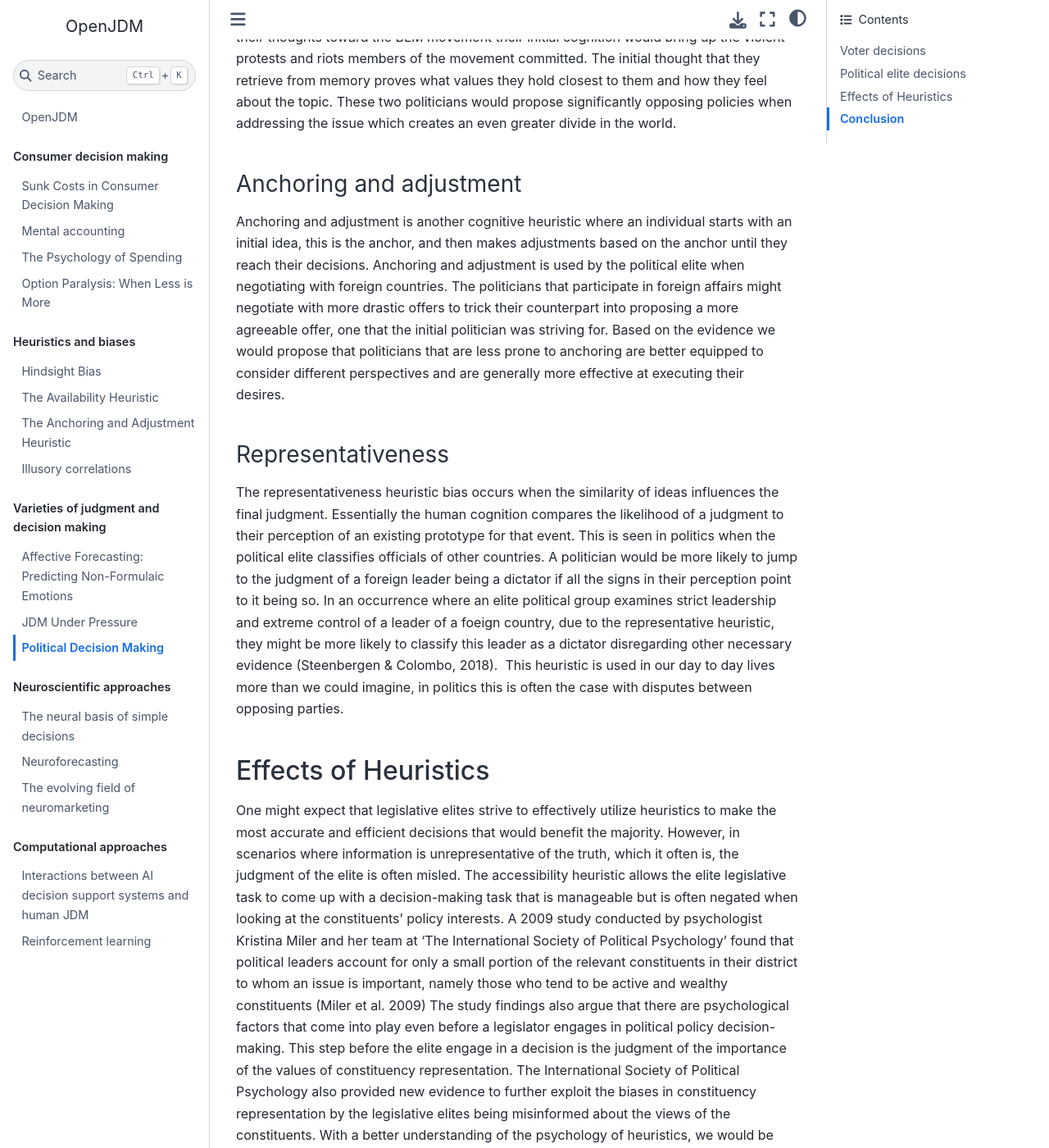
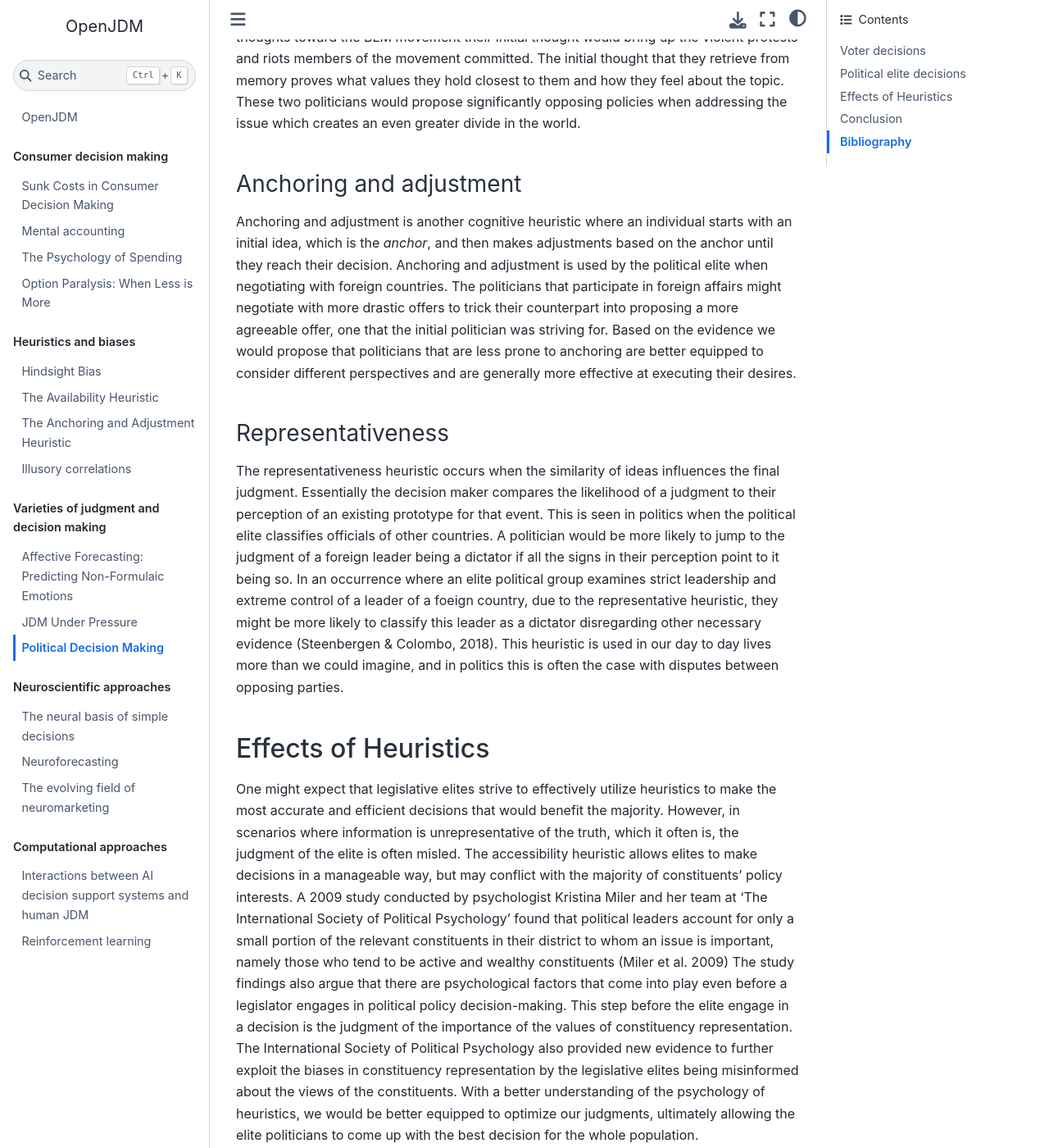
Before and after one commit to openjdm/openjdm.github.io, a Jupyter Book: the page built from book/political_decision_making.md, in a window 1280 px wide and 1400 px high, scrolled down 2919 px. Shown: the whole window at 82% size. Built offline with Jupyter Book 1.0.4 settings and Sphinx 7.4.7 and the Sphinx Book theme 1.1.4, drawn with Linux system fonts in a browser that asks for light colours; some of the changed text lies outside the part shown.

Commit message:
final cleanup

```diff
--- a/book/political_decision_making.md
+++ b/book/political_decision_making.md
@@ -97,7 +97,7 @@
 complex decisions having an effect on such a vast amount of people.
 Politics is not a simple topic and deciphering what systems should be in
 place to maximize society should only be a task for the most
-informed.<span class="Apple-converted-space"> </span>
+informed.
 
 According to Ivan Cerovac’s paper titled “Elite Decision Making,” the
 elite are less prone to loss aversion and are better at utilizing
@@ -106,7 +106,7 @@
 reach a quick and efficient judgement during decision-making. Heuristics
 are necessary for decision making, especially among the political elite,
 because it allows one to take an excess of information to derive the
-appropriate decision.<span class="Apple-converted-space">  </span>Not
+appropriate decision. Not
 only do the political elite have to come up with decisions regarding
 complex situations, they also must consider a surplus of information
 that would take a substantial amount of time to consider all options in
@@ -126,39 +126,35 @@
 individual when evaluating their judgment of a situation. Essentially
 the examples that we more readily recall are the ones our cognition
 views as most important. An example of this that relates to society and
-politics today is the BLM movement or Black Lives Matter. Political
+politics today is the Black Lives Matter (BLM) movement. Political
 elite may predict the necessary steps to address the social movement
 however fail to execute the appropriate policy. If a far-left politician
-was told to address the BLM movement, their cognition might instantly
+was told to address the BLM movement, they might instantly
 think of the passing of George Floyd and the multiple instances of
 police brutality. However, if a far-right politician was asked about
-their thoughts toward the BLM movement their initial cognition would
+their thoughts toward the BLM movement their initial thought would
 bring up the violent protests and riots members of the movement
 committed. The initial thought that they retrieve from memory proves
 what values they hold closest to them and how they feel about the topic.
 These two politicians would propose significantly opposing policies when
 addressing the issue which creates an even greater divide in the world.
 
-
 ### Anchoring and adjustment
 Anchoring and adjustment is
 another cognitive heuristic where an individual starts with an initial
-idea, this is the anchor, and then makes adjustments based on the anchor
-until they reach their decisions. Anchoring and adjustment is used by
+idea, which is the *anchor*, and then makes adjustments based on the anchor
+until they reach their decision. Anchoring and adjustment is used by
 the political elite when negotiating with foreign countries. The
 politicians that participate in foreign affairs might negotiate with
 more drastic offers to trick their counterpart into proposing a more
 agreeable offer, one that the initial politician was striving for. Based
 on the evidence we would propose that politicians that are less prone to
 anchoring are better equipped to consider different perspectives and are
-generally more effective at executing their desires.<span
-class="Apple-converted-space"> </span>
-
+generally more effective at executing their desires.
 
 ### Representativeness
-The representativeness heuristic
-bias occurs when the similarity of ideas influences the final judgment.
-Essentially the human cognition compares the likelihood of a judgment to
+The representativeness heuristic occurs when the similarity of ideas influences the final judgment.
+Essentially the decision maker compares the likelihood of a judgment to
 their perception of an existing prototype for that event. This is seen
 in politics when the political elite classifies officials of other
 countries. A politician would be more likely to jump to the judgment of
@@ -167,13 +163,9 @@
 examines strict leadership and extreme control of a leader of a foeign
 country, due to the representative heuristic, they might be more likely
 to classify this leader as a dictator disregarding other necessary
-evidence (Steenbergen & Colombo, 2018).<span
-class="Apple-converted-space">  </span>This heuristic is used in our day
-to day lives more than we could imagine, in politics this is often the
-case with disputes between opposing parties.<span
-class="Apple-converted-space"> </span>
-
-
+evidence (Steenbergen & Colombo, 2018). This heuristic is used in our day
+to day lives more than we could imagine, and in politics this is often the
+case with disputes between opposing parties.
 
 ## Effects of Heuristics
 
@@ -181,9 +173,7 @@
 heuristics to make the most accurate and efficient decisions that would
 benefit the majority. However, in scenarios where information is
 unrepresentative of the truth, which it often is, the judgment of the
-elite is often misled. The accessibility heuristic allows the elite
-legislative task to come up with a decision-making task that is
-manageable but is often negated when looking at the constituents’ policy
+elite is often misled. The accessibility heuristic allows elites to make decisions in a manageable way, but may conflict with the majority of constituents’ policy
 interests. A 2009 study conducted by psychologist Kristina Miler and her
 team at ‘The International Society of Political Psychology’ found that
 political leaders account for only a small portion of the relevant
```
Also changed, not shown: other parts of book/political_decision_making.md (+3 -3 lines).
